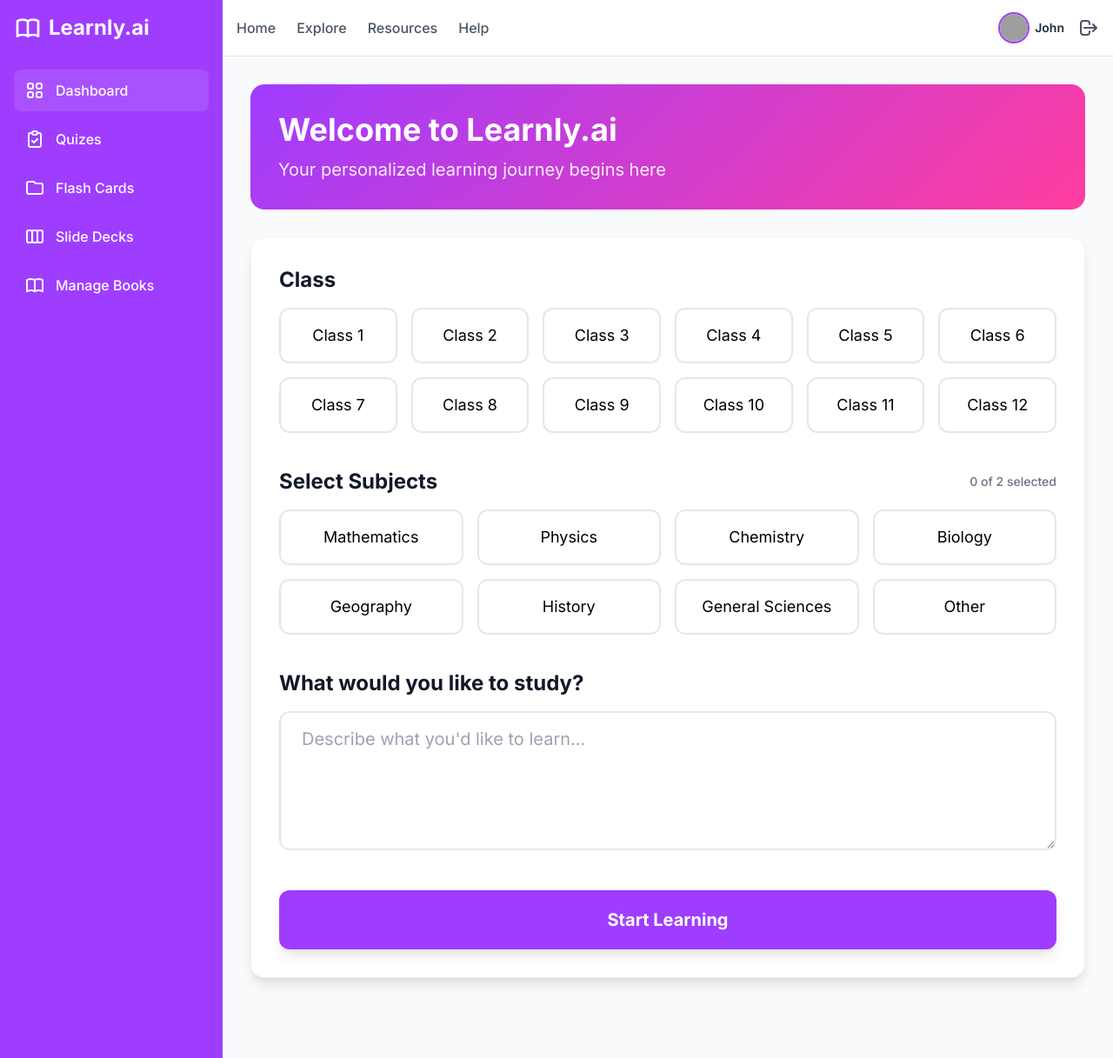
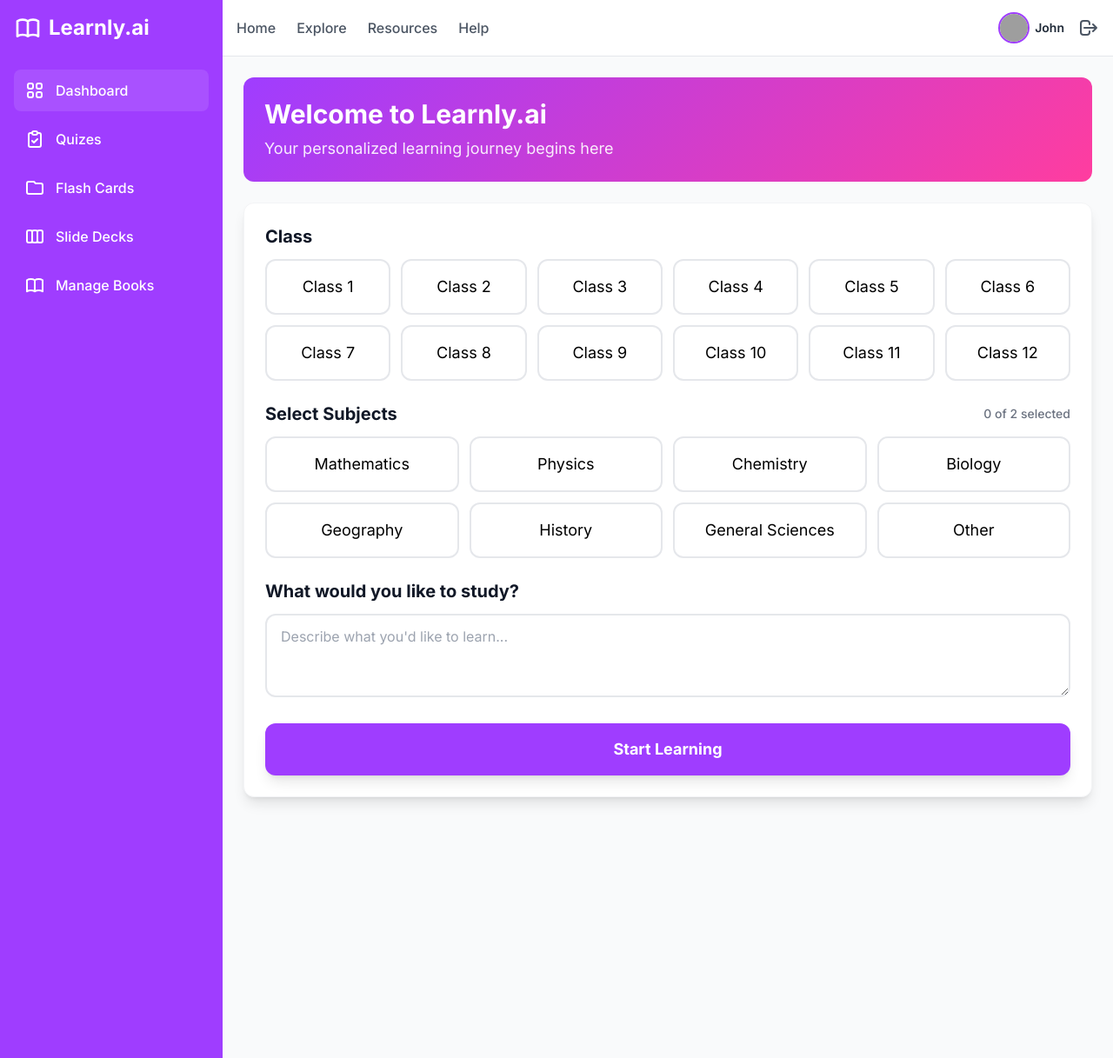
Before and after one commit to Asad939asad/Learnly.AI, a Flask app: page / in a window 1280 px wide. Shown: the whole page at 87% size. Run offline with Flask 3, Linux system fonts and the light colour scheme; some libraries are stand-ins or nearby versions; grey boxes are pictures that could not be loaded.

Commit message:
add backend files

```diff
--- a/templates/dashboard.html
+++ b/templates/dashboard.html
@@ -153,41 +153,41 @@
             </div>
 
             <!-- Main Form -->
-            <div class="max-w-7xl mx-auto p-8">
+            <div class="max-w-7xl mx-auto p-6">
                 <!-- Welcome Banner -->
-                <div class="mb-8 gradient-bg rounded-2xl p-8 text-white">
-                    <h2 class="text-4xl font-bold mb-3">Welcome to Learnly.ai</h2>
-                    <p class="text-xl text-white/90">Your personalized learning journey begins here</p>
+                <div class="mb-6 gradient-bg rounded-xl p-6 text-white">
+                    <h2 class="text-3xl font-bold mb-2">Welcome to Learnly.ai</h2>
+                    <p class="text-lg text-white/90">Your personalized learning journey begins here</p>
                 </div>
 
-                <div class="bg-white rounded-2xl shadow-lg border border-gray-100 p-8 space-y-10">
+                <div class="bg-white rounded-xl shadow-lg border border-gray-100 p-6 space-y-6">
                     <!-- Class Selection -->
-                    <div class="space-y-4">
-                        <label class="block text-2xl font-bold text-gray-900">Class</label>
-                        <div class="grid grid-cols-6 gap-4" id="classSelector">
+                    <div class="space-y-3">
+                        <label class="block text-xl font-bold text-gray-900">Class</label>
+                        <div class="grid grid-cols-6 gap-3" id="classSelector">
                             <!-- Class options will be added by JavaScript -->
                         </div>
                     </div>
 
                     <!-- Subject Selection -->
-                    <div class="space-y-4">
+                    <div class="space-y-3">
                         <div class="flex justify-between items-center">
-                            <label class="block text-2xl font-bold text-gray-900">Select Subjects</label>
+                            <label class="block text-xl font-bold text-gray-900">Select Subjects</label>
                             <span id="subject-count" class="text-sm font-medium text-gray-500">0 of 2 selected</span>
                         </div>
-                        <div class="grid grid-cols-4 gap-4" id="subjectSelector">
+                        <div class="grid grid-cols-4 gap-3" id="subjectSelector">
                             <!-- Subject options will be added by JavaScript -->
                         </div>
                     </div>
 
                     <!-- Study Topic Input -->
-                    <div class="space-y-4">
-                        <label for="study-topic" class="block text-2xl font-bold text-gray-900">What would you like to study?</label>
-                        <textarea id="study-topic" class="w-full px-6 py-4 text-xl border-2 border-gray-200 rounded-xl focus:ring-2 focus:ring-primary focus:border-primary transition-all h-40" placeholder="Describe what you'd like to learn..."></textarea>
+                    <div class="space-y-3">
+                        <label for="study-topic" class="block text-xl font-bold text-gray-900">What would you like to study?</label>
+                        <textarea id="study-topic" class="w-full px-4 py-3 text-base border-2 border-gray-200 rounded-xl focus:ring-2 focus:ring-primary focus:border-primary transition-all h-24" placeholder="Describe what you'd like to learn..."></textarea>
                     </div>
 
                     <!-- Submit Button -->
-                    <button onclick="submitForm()" class="w-full bg-primary text-white py-5 px-8 text-xl font-bold rounded-xl hover:bg-primary/90 transform hover:scale-[1.02] transition-all duration-200 shadow-lg hover:shadow-xl">
+                    <button onclick="submitForm()" class="w-full bg-primary text-white py-4 px-6 text-lg font-bold rounded-xl hover:bg-primary/90 transform hover:scale-[1.02] transition-all duration-200 shadow-lg hover:shadow-xl">
                         Start Learning
                     </button>
                 </div>
```
Also changed, not shown: backend/flash_cards.py (added), backend/manage_books.py (added), backend/quizes.py (added), backend/slide_decks.py (added), 1 other file.
